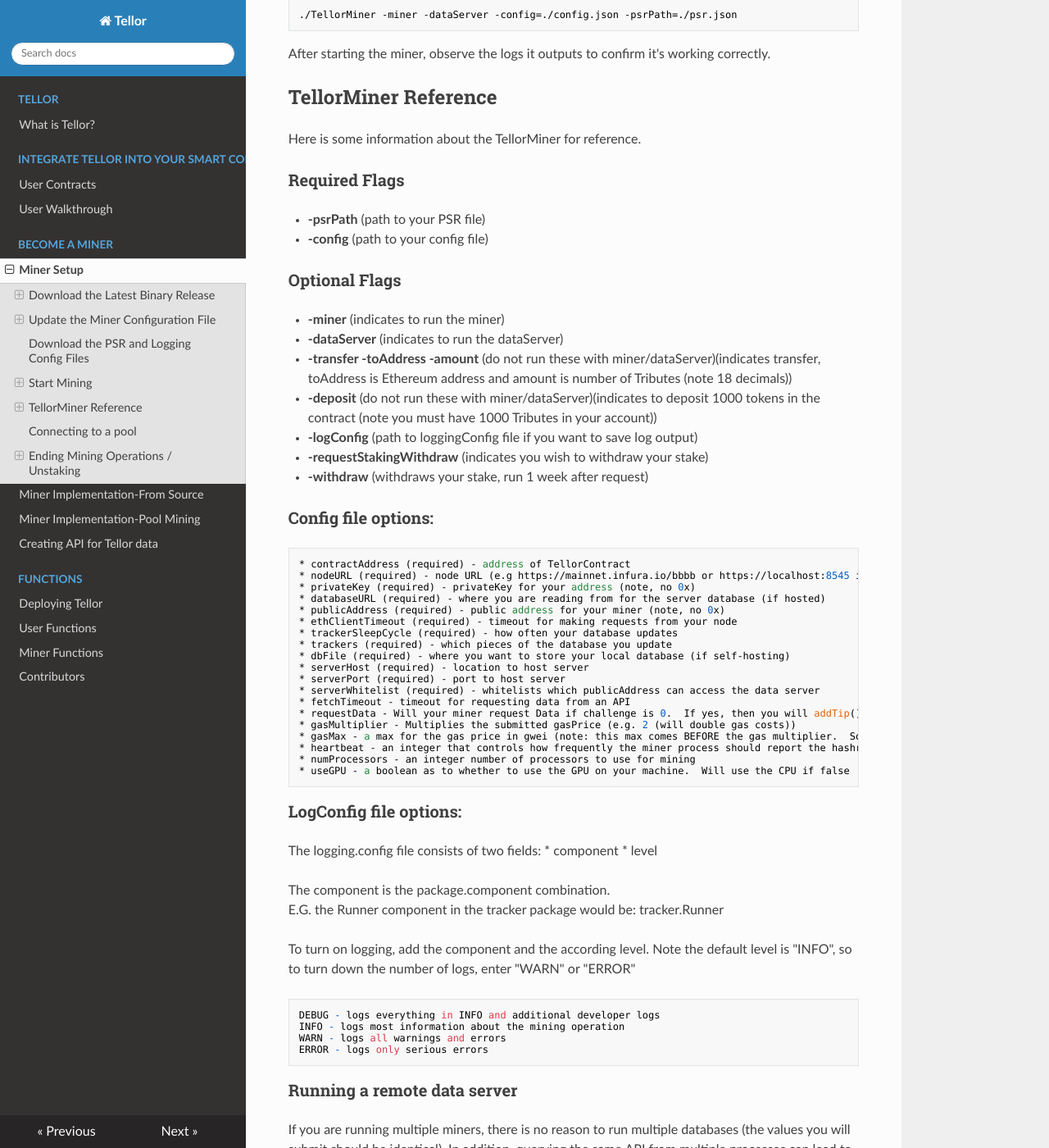
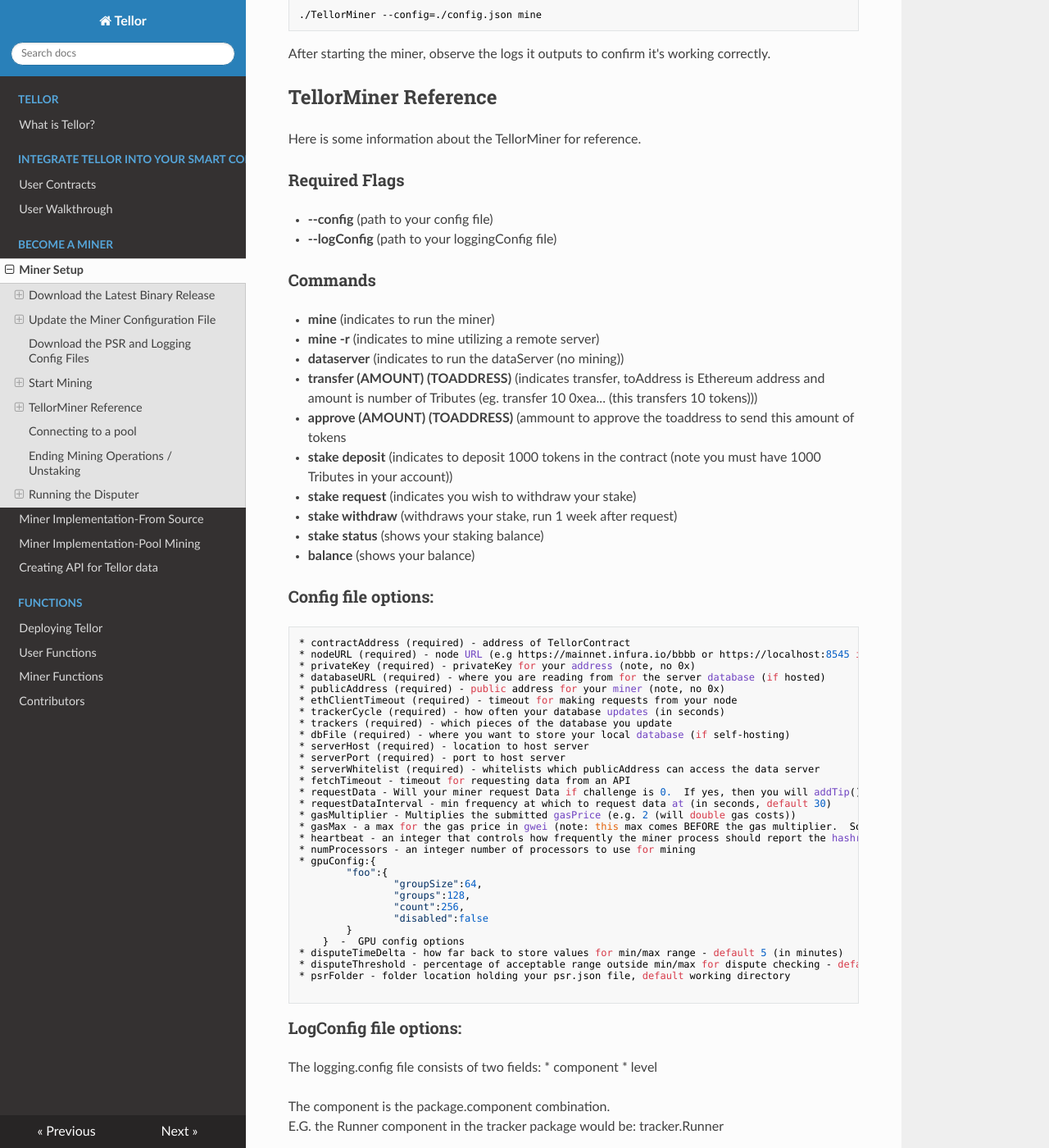
Before and after one commit to tellor-io/TellorDocumentation, an MkDocs documentation site: the page built from docs/MinerSetup.md, in a window 1280 px wide and 1400 px high, scrolled down 2454 px. Shown: the whole window at 82% size. Built offline with MkDocs 1.6.1, drawn with Linux system fonts in a browser that asks for light colours; nearby versions of some CDN libraries; a script that is not in the unit is left out; some of the changed text lies outside the part shown.

Commit message:
disputer, cmd change docs

````diff
--- a/docs/MinerSetup.md
+++ b/docs/MinerSetup.md
@@ -88,13 +88,13 @@ Tellor is a staked miner. You will need 1000 TRB to mine. Additionally, TellorMi
 ### Deposit your initial stake
 To deposit your stake you can run the following command:
 ```
-./TellorMiner -deposit -config=./config.json -psrPath=./psr.json
+./TellorMiner --config=./config.json stake deposit
 ```
 
 ### Run the Miner
 Start the miner by running this command in another terminal or process:
 ```
-./TellorMiner -miner -dataServer -config=./config.json -psrPath=./psr.json
+./TellorMiner --config=./config.json mine
 ```
 After starting the miner, observe the logs it outputs to confirm it's working correctly.
 
@@ -102,17 +102,20 @@ After starting the miner, observe the logs it outputs to confirm it's working co
 Here is some information about the TellorMiner for reference.
 
 ### Required Flags
-* **-psrPath** (path to your PSR file)
-* **-config** (path to your config file)
+* **--config** (path to your config file)
+* **--logConfig** (path to your loggingConfig file)
 
-### Optional Flags
-* **-miner** (indicates to run the miner)
-* **-dataServer** (indicates to run the dataServer)
-* **-transfer -toAddress -amount** (do not run these with miner/dataServer)(indicates transfer, toAddress is Ethereum address and amount is number of Tributes (note 18 decimals))
-* **-deposit** (do not run these with miner/dataServer)(indicates to deposit 1000 tokens in the contract (note you must have 1000 Tributes in your account))
-* **-logConfig** (path to loggingConfig file if you want to save log output)
-* **-requestStakingWithdraw** (indicates you wish to withdraw your stake)
-* **-withdraw** (withdraws your stake, run 1 week after request)
+### Commands
+* **mine** (indicates to run the miner)
+* **mine -r** (indicates to mine utilizing a remote server)
+* **dataserver** (indicates to run the dataServer (no mining))
+* **transfer (AMOUNT) (TOADDRESS)**  (indicates transfer, toAddress is Ethereum address and amount is number of Tributes (eg. transfer 10 0xea... (this transfers 10 tokens)))
+* **approve (AMOUNT) (TOADDRESS)** (ammount to approve the toaddress to send this amount of tokens
+* **stake deposit** (indicates to deposit 1000 tokens in the contract (note you must have 1000 Tributes in your account))
+* **stake request** (indicates you wish to withdraw your stake)
+* **stake withdraw** (withdraws your stake, run 1 week after request)
+* **stake status** (shows your staking balance)
+* **balance** (shows your balance)
 
 
 ### Config file options:
@@ -123,7 +126,7 @@ Here is some information about the TellorMiner for reference.
 * databaseURL (required) - where you are reading from for the server database (if hosted)
 * publicAddress (required) - public address for your miner (note, no 0x)
 * ethClientTimeout (required) - timeout for making requests from your node
-* trackerSleepCycle (required) - how often your database updates
+* trackerCycle (required) - how often your database updates (in seconds)
 * trackers (required) - which pieces of the database you update
 * dbFile (required) - where you want to store your local database (if self-hosting)
 * serverHost (required) - location to host server
@@ -131,11 +134,23 @@ Here is some information about the TellorMiner for reference.
 * serverWhitelist (required) - whitelists which publicAddress can access the data server
 * fetchTimeout - timeout for requesting data from an API
 * requestData - Will your miner request Data if challenge is 0.  If yes, then you will addTip() to this number.  Enter a uint number representing request id to be requested (e.g. 2)
+* requestDataInterval - min frequency at which to request data at (in seconds, default 30)
 * gasMultiplier - Multiplies the submitted gasPrice (e.g. 2 (will double gas costs))
 * gasMax - a max for the gas price in gwei (note: this max comes BEFORE the gas multiplier.  So a max gas cost of 10 gwei, can have gas prices up to 20 if gasMultiplier is 2)
 * heartbeat - an integer that controls how frequently the miner process should report the hashrate (larger is less frequent, try 1000000 to start)
 * numProcessors - an integer number of processors to use for mining
-* useGPU - a boolean as to whether to use the GPU on your machine.  Will use the CPU if false
+* gpuConfig:{
+        "foo":{
+                "groupSize":64,
+                "groups":128,
+                "count":256,
+                "disabled":false
+        }
+    }  -  GPU config options
+* disputeTimeDelta - how far back to store values for min/max range - default 5 (in minutes)
+* disputeThreshold - percentage of acceptable range outside min/max for dispute checking - default 0.01 (1%)
+* psrFolder - folder location holding your psr.json file, default working directory
+
 ```
 
 ### LogConfig file options:
@@ -162,16 +177,31 @@ ERROR - logs only serious errors
 
 If you are running multiple miners, there is no reason to run multiple databases (the values you will submit should be identical).  In addition, querying the same API from multiple processes can lead to rate limits on the public API's.  To get around this, you can utilize a system where you run one:
 
-    TellorMiner -dataServer
+    TellorMiner dataServer
 
 and multiple miners that all read off of the one database
 
-        TellorMiner -miner -config=./config1
-        TellorMiner -miner -config=./config2
+        TellorMiner mine -r
+        TellorMiner mine -r
         etc..
 
-For instructions:
-https://docs.google.com/document/d/1k8ELb1cXkEpztHkHUt8QTL4JCcnHw5_yQjTKIHCaSCE
+To do this you need to edit your config file for the dataServer to add the public addresses of all remote miners that want to read the database:
+
+            “serverWhitelist”: [
+                    "0x1...",
+                    "0x2...."
+            ]
+
+And then in both your miner and dataServer config files, you must change the IP addresses to match (the server/port you are hosting/reading from)
+
+        "serverHost": "1.2.3.4",
+        "serverPort": 5000,
+
+Note that your dataServer and miners must be separate commands
+
+
+For more detailed instructions:
+[https://docs.google.com/document/d/1k8ELb1cXkEpztHkHUt8QTL4JCcnHw5_yQjTKIHCaSCE](https://docs.google.com/document/d/1k8ELb1cXkEpztHkHUt8QTL4JCcnHw5_yQjTKIHCaSCE)
 
 ## Connecting to a pool
 
@@ -195,13 +225,37 @@ The job duration is the time in seconds to grab information from the pool.  The
 
 To unstake your tokens, you need to request a withdraw:
 ```
-./TellorMiner requestStakingWithdraw -config=./config.json -psrPath=./psr.json
+./TellorMiner --config=./config.json stake request
 ```
 One week after the request, the tokens are free to move at your discretion after running the command:
 
 ```
-./TellorMiner -withdraw -config=./config.json -psrPath=./psr.json
+./TellorMiner --config=./config.json stake withdraw
 ```
+
+## Running the Disputer
+
+Tellor as a system only functions properly if parties actively monitor the tellor network and dispute bad values.  Expecting parties to manually look at every value submitted is obviously burdensome.  The Tellor disputer automates this fact checking of values.
+
+The way that it work is that your dataServer will store historical values (e.g. the last 10 minutes) and then compare any submitted values to the min/max of the historical values.  If the value submitted is outside a certain threshold (e.g. 10% of the min/max), then the party will be notified and they can choose if they wish to dispute the bad value.
+
+To start the disputer, add the following line to your config file IN THE TRACKERS ARRAY:
+
+    "disputeChecker"
+
+Now when running the dataServer, you will store historical values and check for whether the submitted values were within min/max of the range of historical values given a threshold (e.g. 1% outside).  The variables for configuring the time range of the historical values and the threshold are as follows:
+
+
+        disputeTimeDelta: 5,
+        disputeThreshold: 0.01,
+
+Where 5 and .01 are the defaults, the variables are the amount of time in minutes to store historical values for comparison and the the threshold outside the min/max of the values (e.g. 0.01 = 1%);
+
+
+If the disputer is succesful and finds a submitted outside of your acceptable range, a text file containing pertinent information will be created in your working directory (the one you're running the miner out of) in the format:
+
+        "possible-dispute-(blocktime).txt"
+
 
 ### DISCLAIMER
 
````
Also changed, not shown: docs/MinerSetupFromSource.md (+1 -40 lines).
